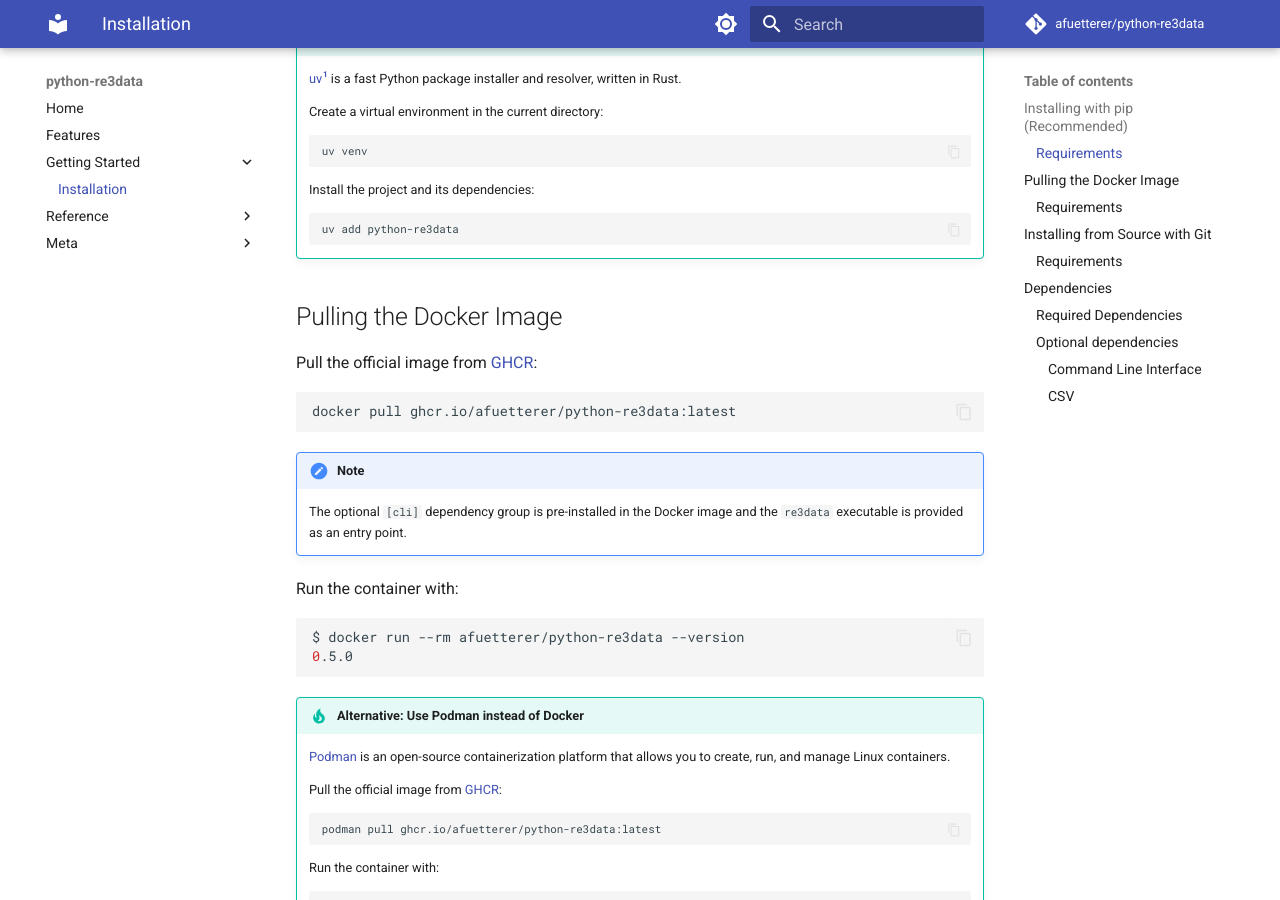
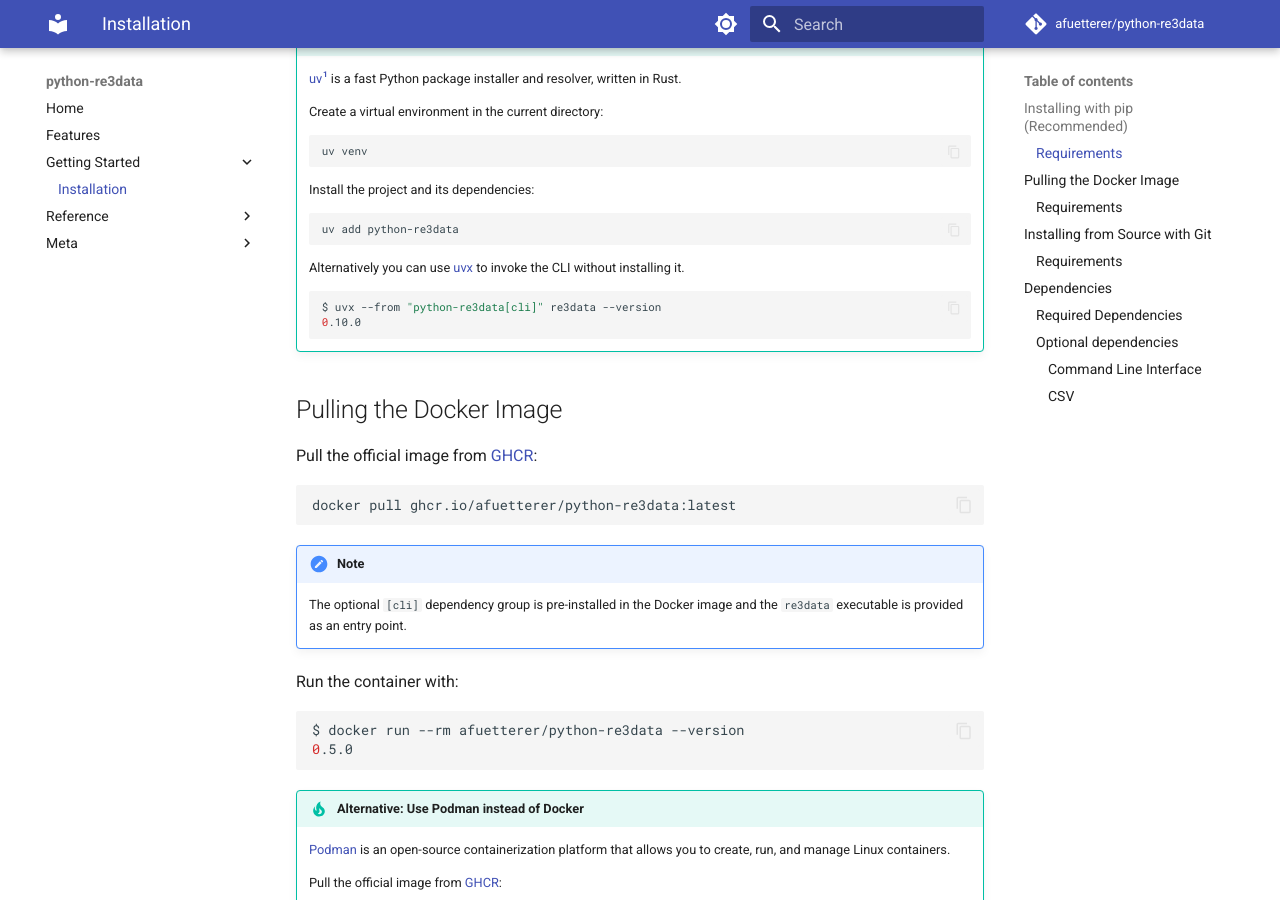
Before and after one commit to afuetterer/python-re3data, an MkDocs documentation site: the page built from docs/src/install.md, in a window 1280 px wide and 900 px high, scrolled down 798 px. Built offline with MkDocs 1.6.1 and Material for MkDocs 9.7.7, drawn with Linux system fonts in a browser that asks for light colours; comment, search, counter and statistics services are not loaded; the version menu is left out.

Commit message:
docs(install): add uvx section (#245)
Fixes #226

````diff
--- a/docs/src/install.md
+++ b/docs/src/install.md
@@ -43,6 +43,14 @@
 
     ```bash
     uv add python-re3data
+    ```
+
+    Alternatively you can use [uvx](https://docs.astral.sh/uv/guides/tools/#running-tools) to invoke the CLI without
+    installing it.
+
+    ```bash
+    $ uvx --from "python-re3data[cli]" re3data --version
+    0.10.0
     ```
 
 ## Pulling the Docker Image
````
Also changed, not shown: 1 other file.
